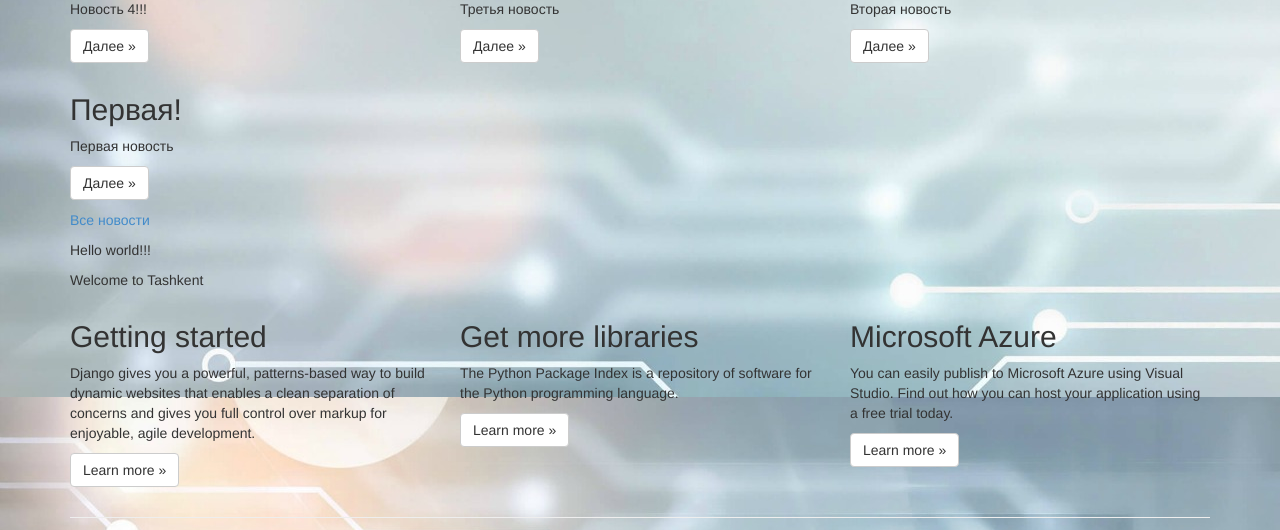
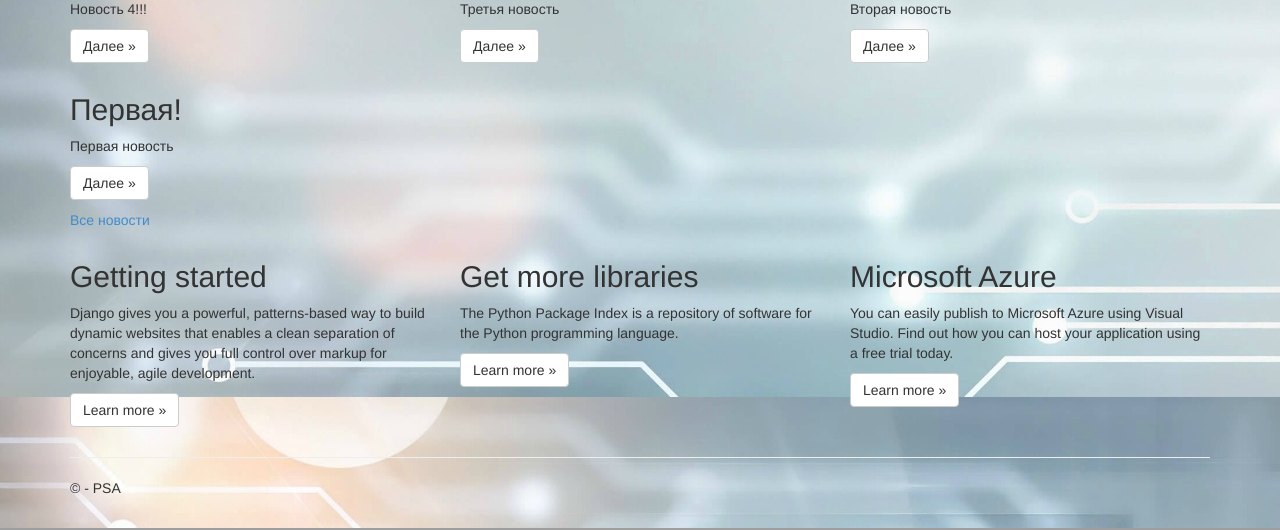
Before and after one commit to PSA-network/PSA, a Django app: template DjangoWebProject1/app/templates/app/index.html in a window 1280 px wide. Shown: the part 627-1157 px from the top of the page. Run offline with Django 3.2, Linux system fonts and the light colour scheme; the template is opened without the code that fills it: values that come from a table or form of the project are taken from there, others are empty; data comes from the database, SQL or seed files in the repository; some libraries are stand-ins or nearby versions.

Commit message:
Тест номер 3 от Павла

```diff
--- a/DjangoWebProject1/app/templates/app/index.html
+++ b/DjangoWebProject1/app/templates/app/index.html
@@ -34,8 +34,8 @@
         </div>
         <p><a href="{% url 'news' %}">Все новости</a></p>
 {% endif %}
-<p style="font: bold 200px;">Hello world!!!</p>
-<p style="font: bold 200px;">Welcome to Tashkent</p>
+
+
 
 <div class="row">
     <div class="col-md-4">
```
